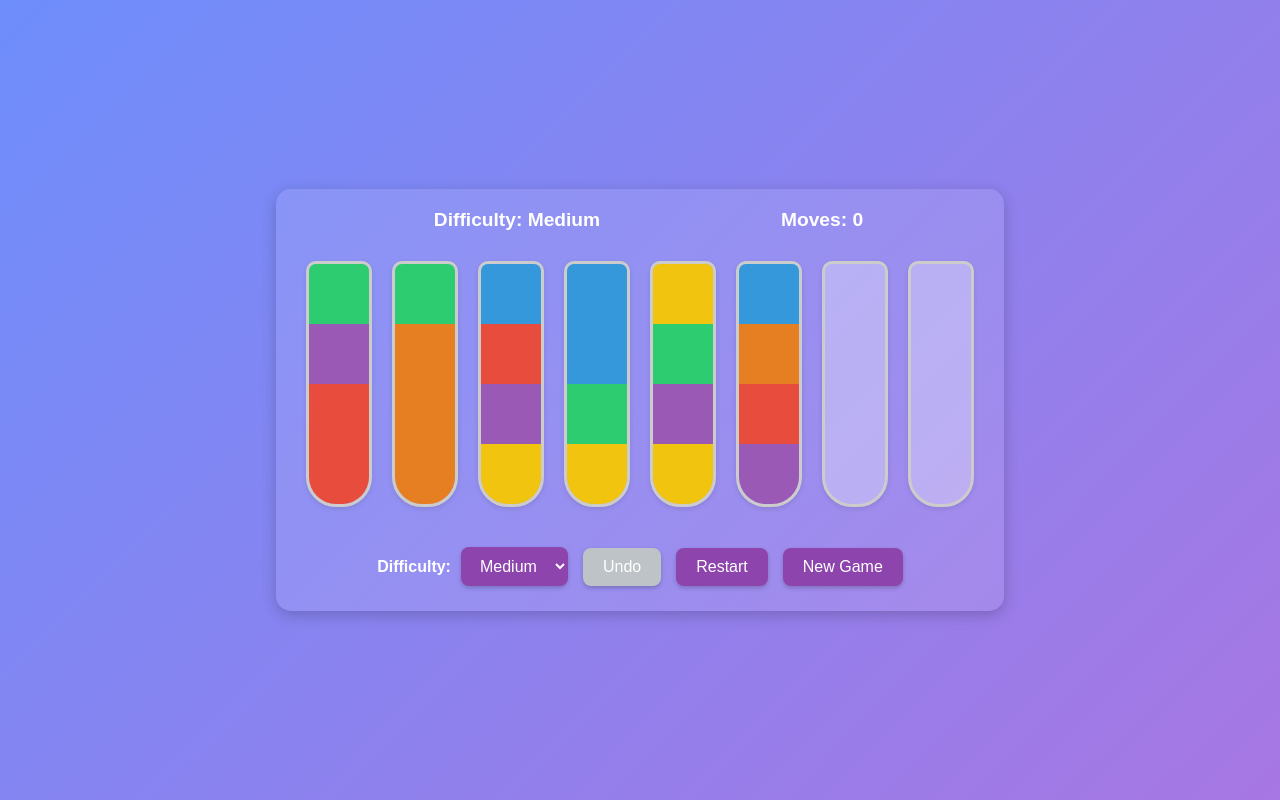
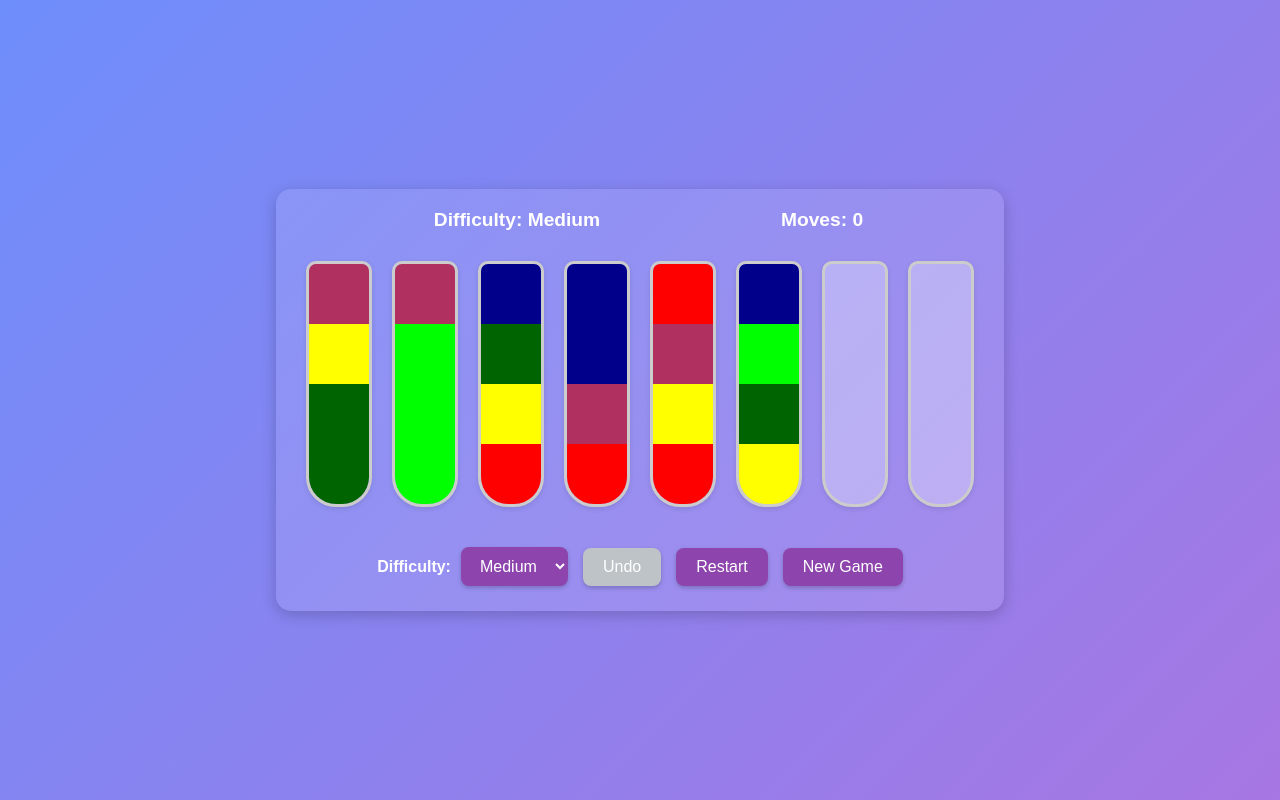
Before and after one commit to alexkorep-games/water-sort-puzzle, a plain HTML site: page index.html in a window 1280 px wide. Drawn offline with Linux system fonts and the light colour scheme.

Commit message:
Update color palette for game tubes

```diff
--- a/index.html
+++ b/index.html
@@ -294,18 +294,18 @@
 
       const TUBE_CAPACITY = 4;
       const COLORS = {
-        red: "#e74c3c",
-        blue: "#3498db",
-        green: "#2ecc71",
-        yellow: "#f1c40f",
-        purple: "#9b59b6",
-        orange: "#e67e22",
-        pink: "#fd79a8",
-        cyan: "#00cec9",
-        lime: "#a2e041",
-        brown: "#8b4513",
-        gray: "#808080",
-        teal: "#008080",
+        c1: "#006400",
+        c2: "#00008b",
+        c3: "#b03060",
+        c4: "#ff0000",
+        c5: "#ffff00",
+        c6: "#00ff00",
+        c7: "#00ffff",
+        c8: "#ff00ff",
+        c9: "#6495ed",
+        c10: "#ffdab9",
+        c11: "#808080",
+        c12: "#008080",
       };
       const COLOR_NAMES = Object.keys(COLORS);
       const NUM_EMPTY_TUBES = 2; // Typically 2 empty tubes
```
